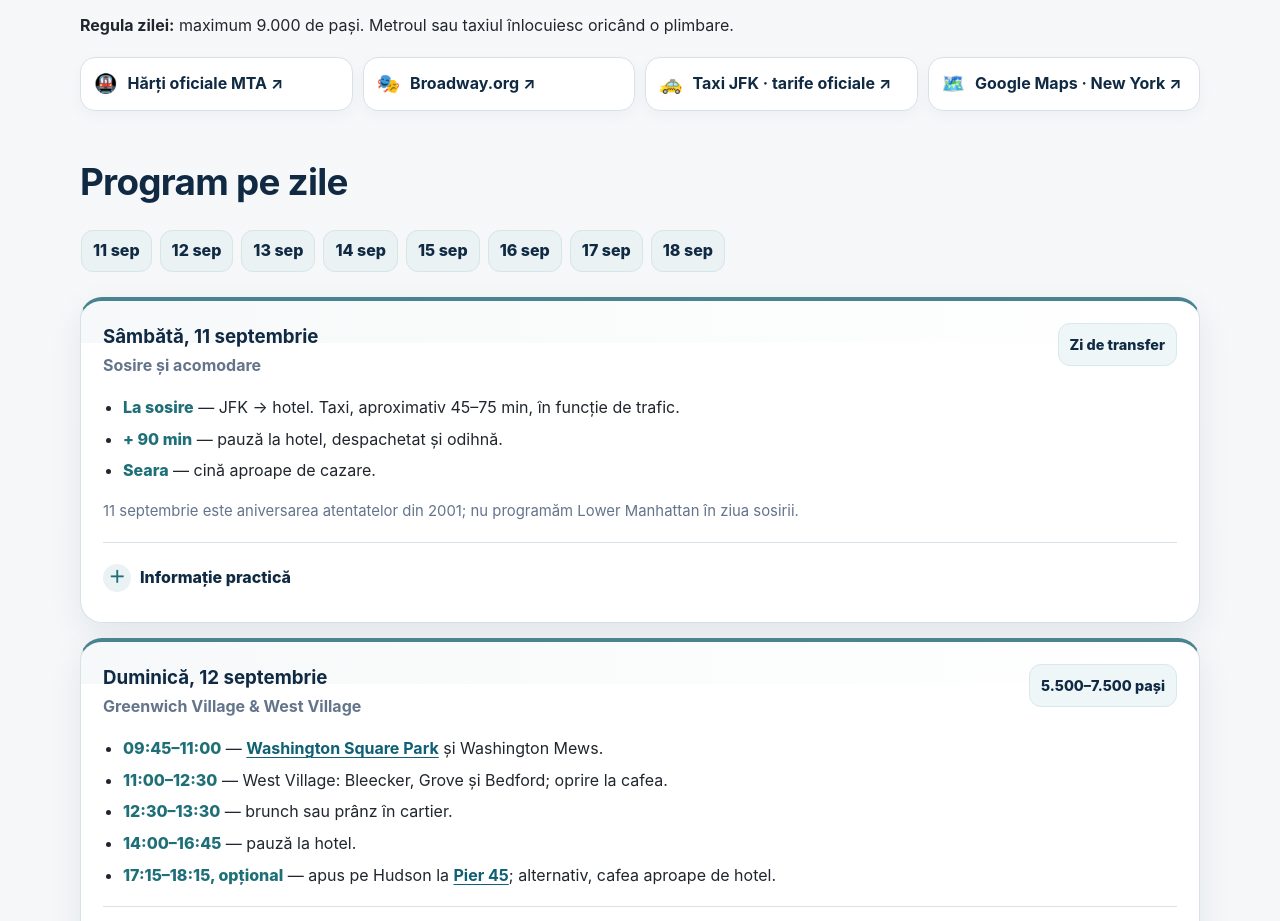
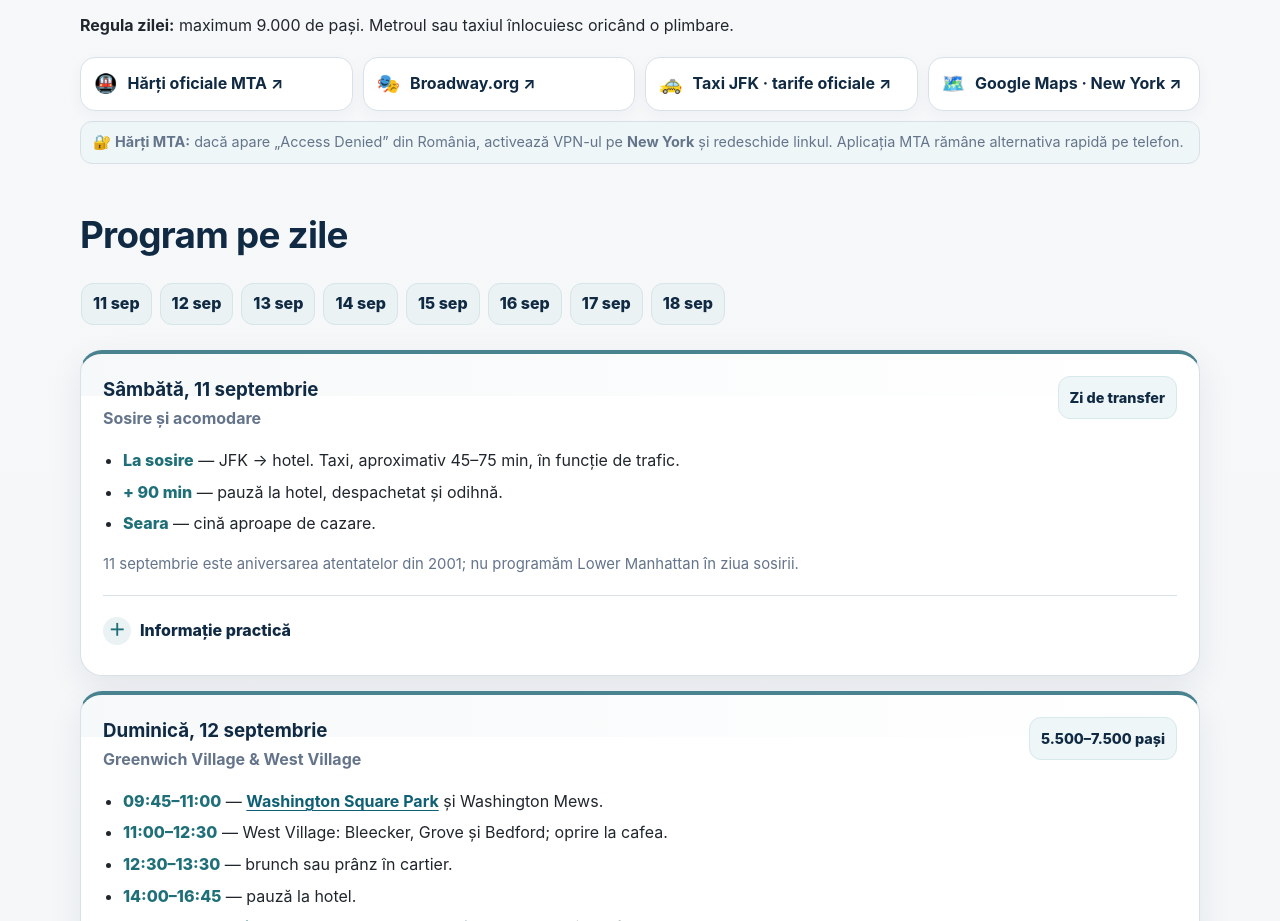
Before and after one commit to cristianpaun70-cyber/new-york-2027, a plain HTML site: page new-york-7-nopti.html in a window 1280 px wide. Shown: the part 803-1724 px from the top of the page. Drawn offline with Linux system fonts and the light colour scheme.

Commit message:
Add files via upload

```diff
--- a/new-york-7-nopti.html
+++ b/new-york-7-nopti.html
@@ -38,7 +38,7 @@ p,li{overflow-wrap:anywhere}
 .callout{background:linear-gradient(135deg,#f7efe5,#f4eadf);border-left:5px solid var(--gold);padding:16px 18px;border-radius:0 16px 16px 0;box-shadow:0 5px 18px rgba(80,65,45,.04)}
 .quick-links{display:grid;grid-template-columns:repeat(4,minmax(0,1fr));gap:10px;margin-top:18px}
 .quick-link{display:flex;align-items:center;gap:10px;min-height:54px;padding:11px 13px;background:#fff;border:1px solid var(--line);border-radius:15px;color:var(--ink);font-weight:750;text-decoration:none;box-shadow:0 5px 15px rgba(15,42,67,.04)}
-.quick-link:hover{transform:translateY(-1px);box-shadow:0 8px 20px rgba(15,42,67,.08);text-decoration:none}.quick-link span:first-child{font-size:1.18rem}
+.quick-link:hover{transform:translateY(-1px);box-shadow:0 8px 20px rgba(15,42,67,.08);text-decoration:none}.quick-link span:first-child{font-size:1.18rem}.vpn-note{margin:10px 0 0;padding:10px 12px;border:1px solid var(--line);border-radius:12px;background:var(--pale);color:var(--muted);font-size:.9rem;line-height:1.45}
 .day-jump{display:flex;gap:8px;overflow-x:auto;padding:3px 1px 10px;margin:0 0 12px;scrollbar-width:none}.day-jump::-webkit-scrollbar{display:none}
 .day-jump a{flex:0 0 auto;display:inline-flex;align-items:center;justify-content:center;min-width:46px;min-height:42px;padding:7px 11px;border-radius:12px;background:#eaf2f4;border:1px solid #d6e5e8;color:var(--ink);font-weight:800;text-decoration:none}
 .day-jump a:hover{background:#dcebed}
@@ -97,7 +97,8 @@ ul{padding-left:1.25rem;margin-bottom:1rem}li+li{margin-top:.38rem}
 <a class="quick-link" href="https://www.broadway.org/shows" rel="noopener" target="_blank"><span>🎭</span><span>Broadway.org ↗</span></a>
 <a class="quick-link" href="https://www.nyc.gov/site/tlc/passengers/taxi-fare.page" rel="noopener" target="_blank"><span>🚕</span><span>Taxi JFK · tarife oficiale ↗</span></a>
 <a class="quick-link" href="https://www.google.com/maps/search/?api=1&amp;query=New+York+City" rel="noopener" target="_blank"><span>🗺️</span><span>Google Maps · New York ↗</span></a>
-</div></section>
+</div>
+<p class="vpn-note">🔐 <strong>Hărți MTA:</strong> dacă apare „Access Denied” din România, activează VPN-ul pe <strong>New York</strong> și redeschide linkul. Aplicația MTA rămâne alternativa rapidă pe telefon.</p></section>
 <section id="program">
 <h2>Program pe zile</h2><div aria-label="Navigare rapidă pe zile" class="day-jump"><a href="#zi-11">11 sep</a><a href="#zi-12">12 sep</a><a href="#zi-13">13 sep</a><a href="#zi-14">14 sep</a><a href="#zi-15">15 sep</a><a href="#zi-16">16 sep</a><a href="#zi-17">17 sep</a><a href="#zi-18">18 sep</a></div>
 <article class="day" id="zi-11">
```
Also changed, not shown: new-york-9-nopti.html (+3 -2 lines).
